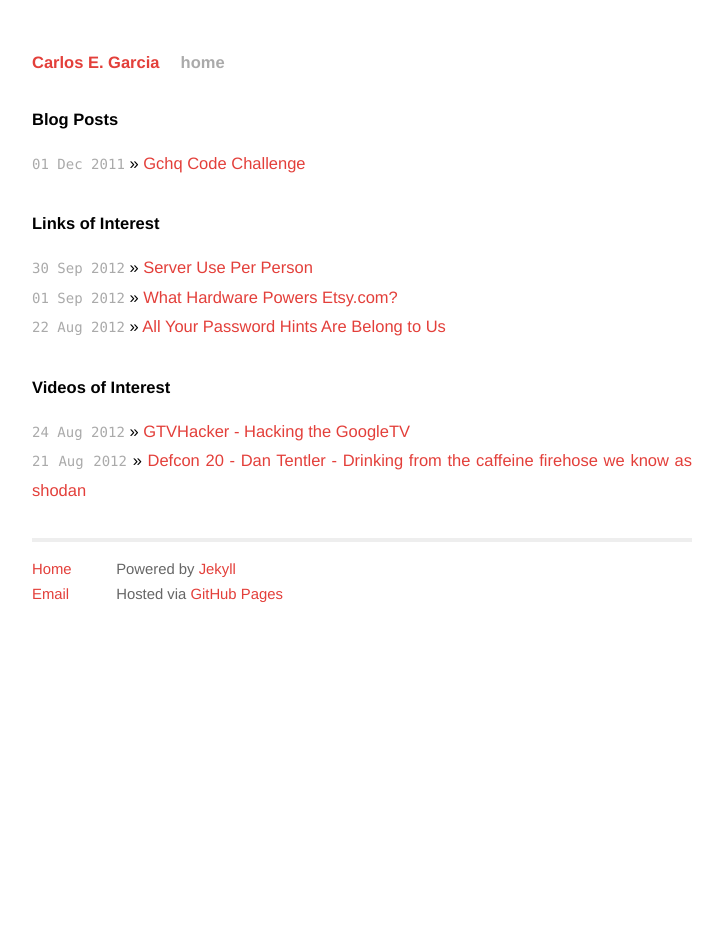
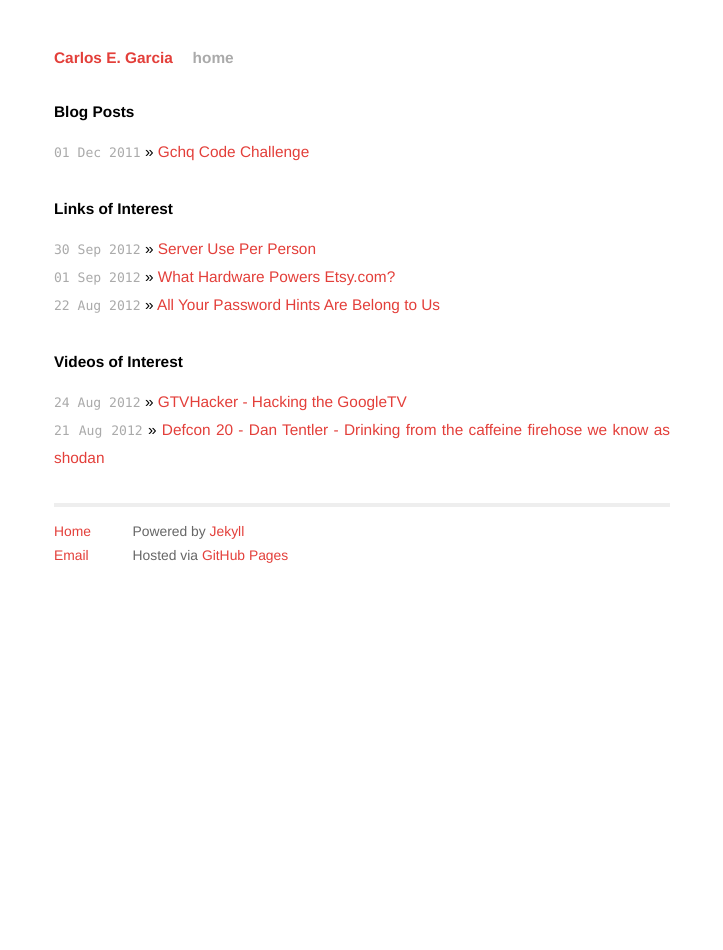
Before and after one commit to cgar/cgar.github.com, a Jekyll site: the page built from index.html, in a window 1280 px wide. Shown: the whole page, without its empty margins (278-1001 px from the left). Built offline with Jekyll 4.4.1, drawn with Linux system fonts in a browser that asks for light colours; Markdown is read by kramdown in place of the engine named in the settings.

Commit message:
font size 14

```diff
--- a/css/screen.css
+++ b/css/screen.css
@@ -17,7 +17,7 @@ html, body {
 
 body {
   background-color: white;
-  font: 15px "Helvetica Neue", Helvetica, Arial, sans-serif;
+  font: 14px "Helvetica Neue", Helvetica, Arial, sans-serif;
                 /* 13.34px helvetica, arial, clean, sans-serif; */
   *font-size: 100%; /* small; */
   text-align: center;
```
